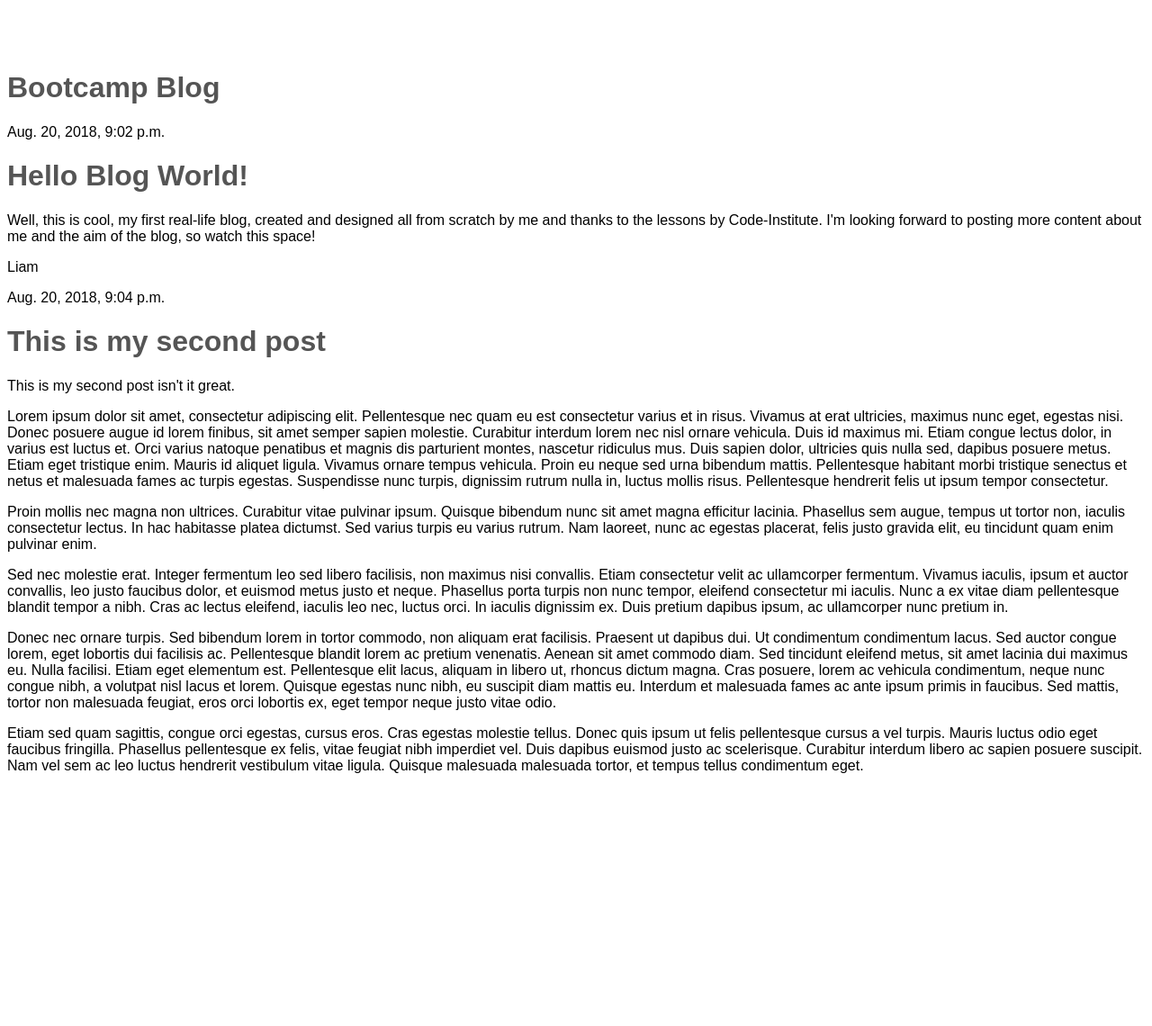
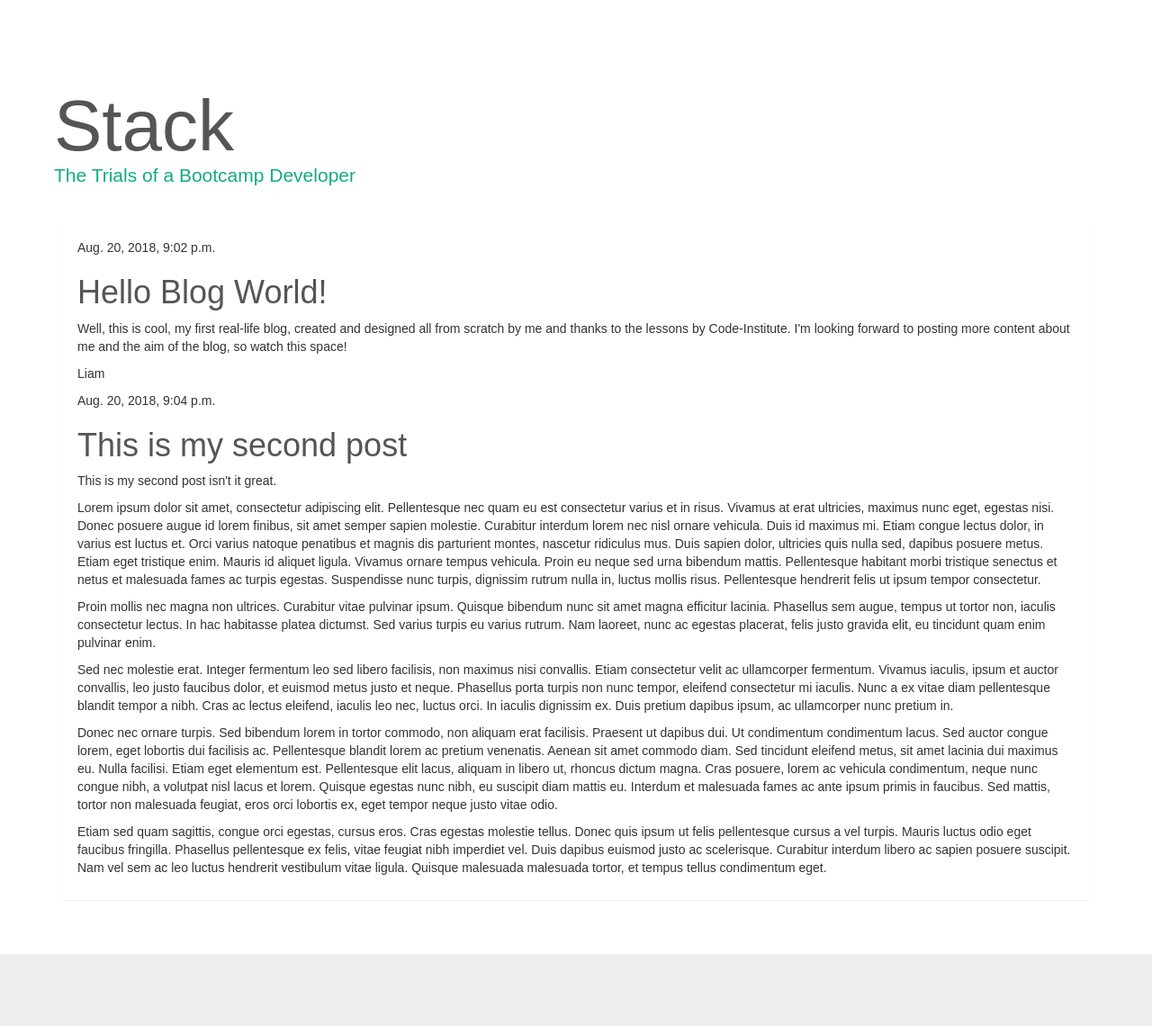
Before and after one commit to liam-cafearo/django_blog, a Django app: template blog_prj/templates/blogposts.html in a window 1280 px wide. Shown: the whole page at 90% size. Before the commit the page ends 859 px from the top, so only its background shows below. Run offline with Django 3.2, Linux system fonts and the light colour scheme; the template is opened without the code that fills it: values that come from a table or form of the project are taken from there, others are empty; data comes from the database, SQL or seed files in the repository; parts of the project's set-up code (start-up, migrations or seed data) failed here and were passed over; some libraries are stand-ins or nearby versions.

Commit message:
added css styling to html page

```diff
--- a/blog_prj/templates/base.html
+++ b/blog_prj/templates/base.html
@@ -1,21 +1,43 @@
 {% load staticfiles %}
 <!DOCTYPE html>
 <html>
-    <head>
-        <title>Bootcamp Blog</title>
-        <link rel="stylesheet" type="text/css" href="{% static 'css/blog.css' %}">
-    </head>
-    <body>
-        <div>
-            <h1><a href="/">Bootcamp Blog</a></h1>
+
+<head>
+    <title>Stack - Bootcamp Blog</title>
+    <link rel="stylesheet" href="https://cdnjs.cloudflare.com/ajax/libs/bootswatch/3.3.6/cerulean/bootstrap.min.css">
+    <link rel="stylesheet" type="text/css" href="{% static 'css/blog.css' %}">
+</head>
+
+<body>
+    <div id="masthead">
+        <div class="container">
+            <div class="row">
+                <h1> Stack
+                    <p id="logo" class="lead">The Trials of a Bootcamp Developer</p>
+                </h1>
+            </div>
         </div>
-        <div>
-            <div>
-                <div>
-                    {% block content %}
-                    {% endblock %}
+    </div>
+    <div class="container">
+        <div class="row">
+            <div class="col-md-12">
+                <div class="panel">
+                    <div class="panel-body">
+                        <!-- blog entries -->
+                        {% block content %} {% endblock %}
+                        <!-- blog entries -->
+                    </div>
                 </div>
             </div>
         </div>
-    </body>
+    </div>
+    <footer>
+        <div class="container">
+        </div>
+    </footer>
+    <!-- script references -->
+    <script src="https://cdnjs.cloudflare.com/ajax/libs/jquery/3.2.1/jquery.min.js"></script>
+    <script src="https://cdnjs.cloudflare.com/ajax/libs/twitter-bootstrap/3.3.7/js/bootstrap.min.js"></script>
+</body>
+
 </html>
```
